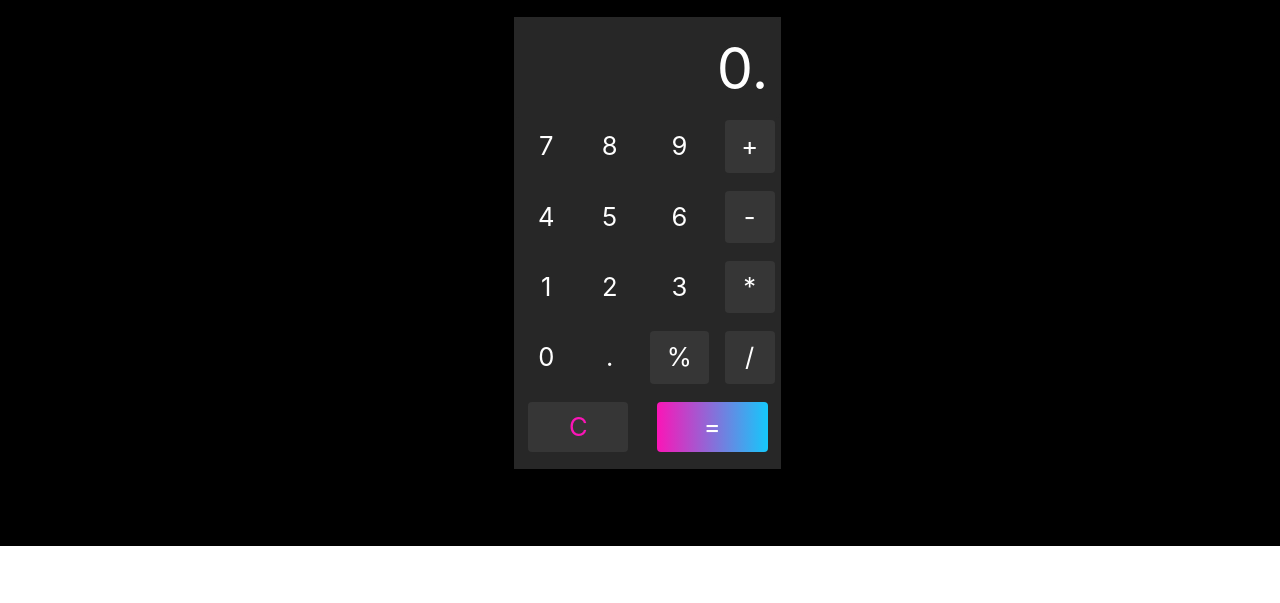
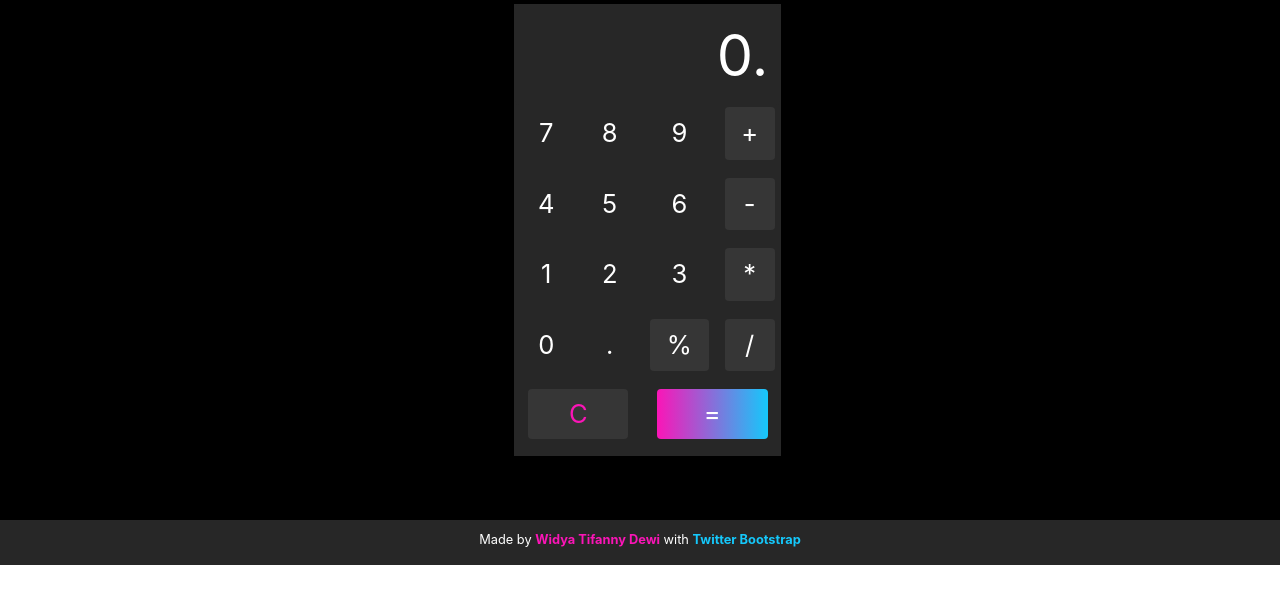
Before and after one commit to widwood/Exercise-2, a plain HTML site: page index.html in a window 1280 px wide. Shown: the part 101-704 px from the top of the page. Drawn offline with nearby package versions, Linux system fonts and the light colour scheme.

Commit message:
Update index.html

```diff
--- a/index.html
+++ b/index.html
@@ -12,7 +12,7 @@
     <title>Calculator</title>
   </head>
   <body>
-    <div class="container-fluid" style="background-color: black; padding-bottom: 6%; padding-top: 3%;">
+    <div class="container-fluid" style="background-color: black; padding-bottom: 5%; padding-top: 2%;">
       <h1 style="color: #15c8fb; font-size: 2.7vw; text-align: center;">..Calculator..</h1>
         <div class="row justify-content-center">
             <div class="col-12 col-sm-12 offset-sm-4 col-md-6 offset-md-3 col-lg-6 offset-lg-3">
@@ -54,11 +54,13 @@
             </div>
         </div>
     </div>
+    <div class="container-fluid" style="background-color: #272727;">
+      <p class="text-center" style="padding: 10px; padding-bottom: 15px; font-size: 1vw; color: white;">Made by <b style="color: #fb15b7;">Widya Tifanny Dewi</b> with <b style="color: #15c8fb;">Twitter Bootstrap</b></p>
+    </div>
     <script type="text/javascript">
       function calC(c) {
         form.panel.value = form.panel.value + c;
       }
-
 
       function CL() {
           form.panel.value = "";
```
